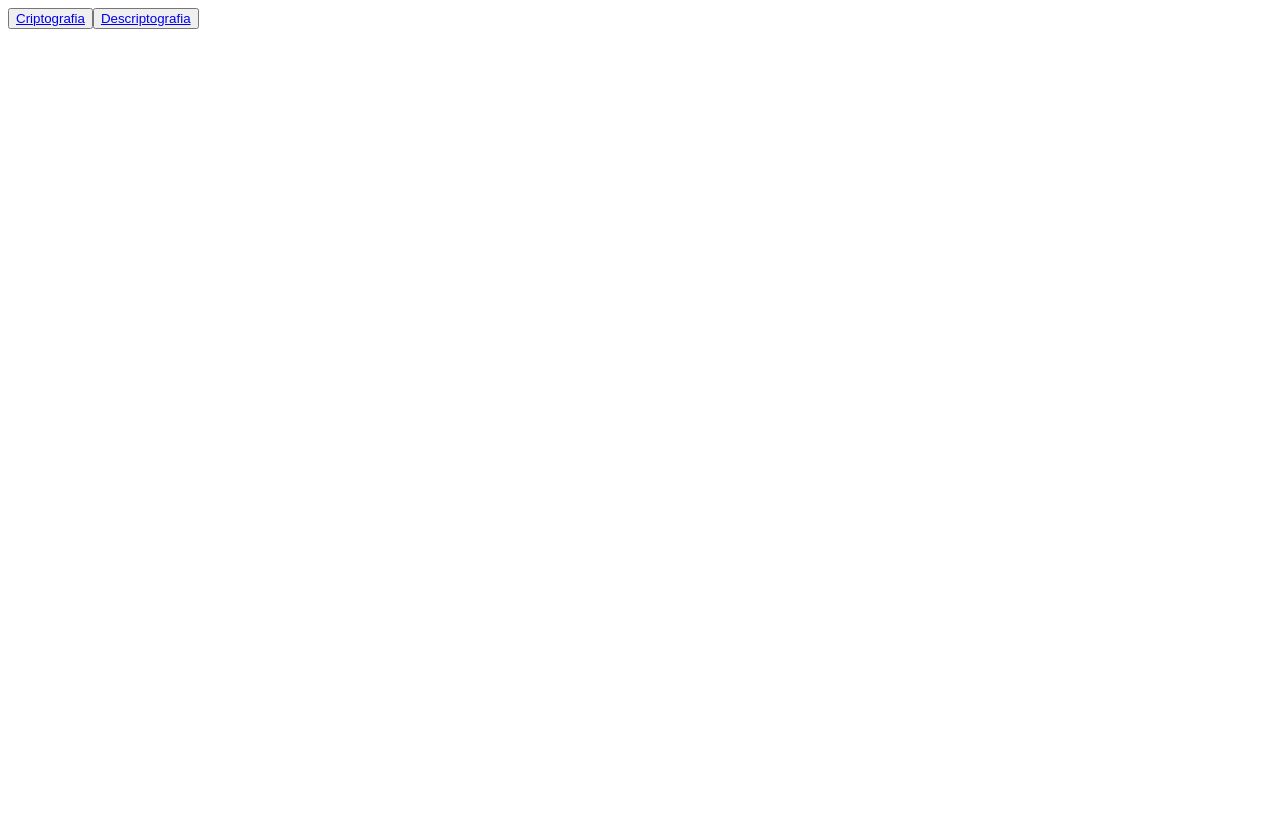
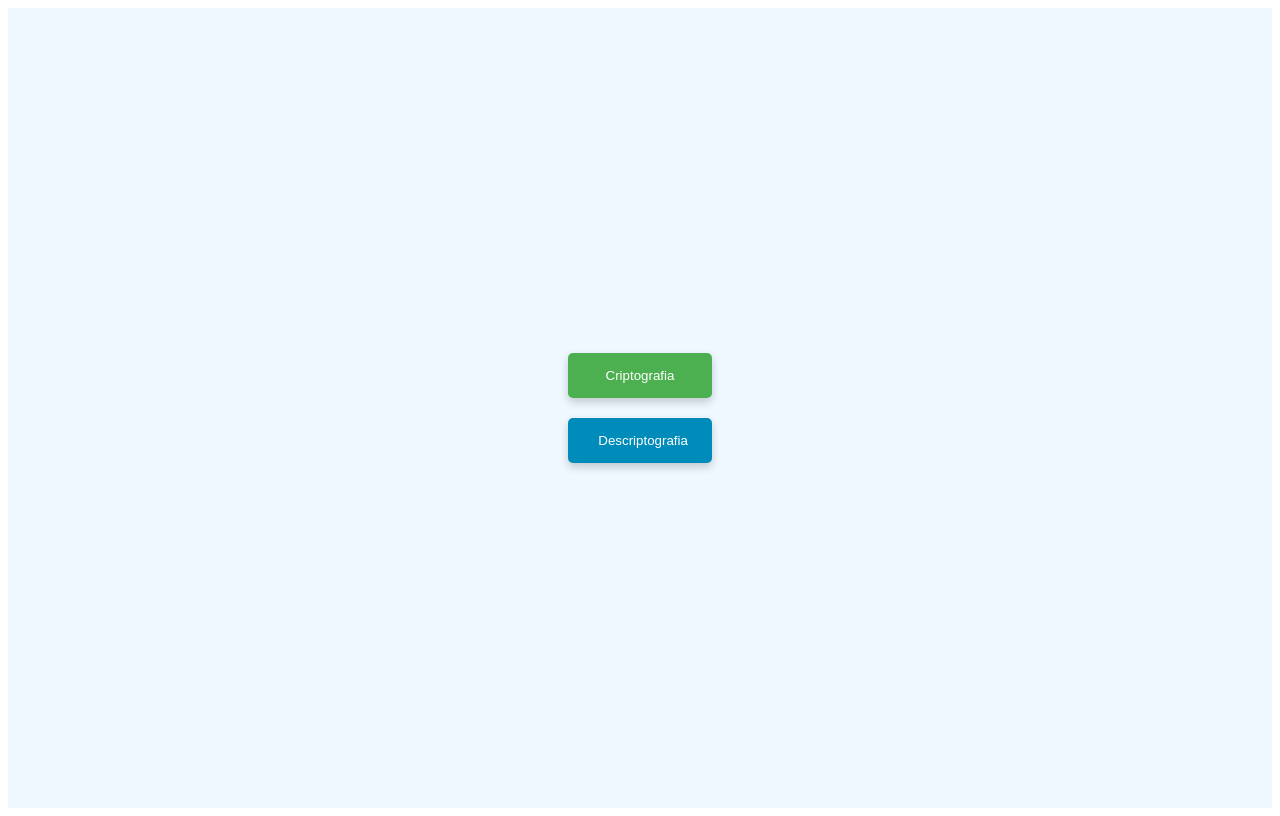
Before and after one commit to Romulomrs/Algoritmoss, a React (Vite) app in the folder Front Criptografia/projeto/: page / in a window 1280 px wide. Built offline with nearby package versions, Linux system fonts and the light colour scheme.

Commit message:
CSS das telas

```diff
--- a/Front Criptografia/projeto/src/Criptografia.jsx
+++ b/Front Criptografia/projeto/src/Criptografia.jsx
@@ -25,7 +25,8 @@ function Criptografia() {
     <div style={{
       display: 'flex',
       flexDirection: 'column',
-      height: '100%', // Centraliza verticalmente ocupando 100% da altura da viewport
+      height: '100%',
+      backgroundColor: '#f0f8ff' // Centraliza verticalmente ocupando 100% da altura da viewport
     }}>
       {/* Div para os botões no topo da página */}
       <div style={{ display: 'flex', alignItems: 'center' }}>
@@ -33,7 +34,7 @@ function Criptografia() {
           onClick={() => handleButtonClick(1)}
           style={{
             padding: '10px 20px',
-            marginLeft: '42%',
+            marginLeft: '37%',
             backgroundColor: 'red',
             color: 'white',
             border: 'none',
--- a/Front Criptografia/projeto/src/Descriptografia.jsx
+++ b/Front Criptografia/projeto/src/Descriptografia.jsx
@@ -25,7 +25,8 @@ function Descriptografia() {
     <div style={{
       display: 'flex',
       flexDirection: 'column',
-      height: '100%', // Centraliza verticalmente ocupando 100% da altura da viewport
+      height: '100%',
+      backgroundColor: '#f0f8ff' // Centraliza verticalmente ocupando 100% da altura da viewport
     }}>
       {/* Div para os botões no topo da página */}
       <div style={{ display: 'flex', alignItems: 'center' }}>
@@ -33,7 +34,7 @@ function Descriptografia() {
           onClick={() => handleButtonClick(1)}
           style={{
             padding: '10px 20px',
-            marginLeft: '42%',
+            marginLeft: '37%',
             backgroundColor: 'blue',
             border: 'none',
             borderRadius: '5px 0 0 5px',
--- a/Front Criptografia/projeto/src/TelaInicial.jsx
+++ b/Front Criptografia/projeto/src/TelaInicial.jsx
@@ -1,16 +1,54 @@
 import { Link } from 'react-router-dom';
-import React from 'react';
+import React, { useState } from 'react';
 
 function TelaInicial() {
+  const [hoveredButton, setHoveredButton] = useState(null);
+
   return (
-      <div>
-        <nav>
-          <button><Link to="/Criptografia">Criptografia</Link></button>
+    <div style={{ display: 'flex', justifyContent: 'center', alignItems: 'center', height: '100vh', backgroundColor: '#f0f8ff' }}>
+      <nav style={{ textAlign: 'center' }}>
+        <button
+          style={{
+            width:'45%',
+            margin: '10px',
+            padding: '15px 30px',
+            backgroundColor: hoveredButton === 'criptografia' ? '#45a049' : '#4CAF50',
+            color: 'white',
+            border: 'none',
+            borderRadius: '5px',
+            cursor: 'pointer',
+            boxShadow: '0 4px 8px rgba(0, 0, 0, 0.2)',
+            transition: 'background-color 0.3s, transform 0.3s',
+            transform: hoveredButton === 'criptografia' ? 'scale(1.05)' : 'scale(1)'
+          }}
+          onMouseEnter={() => setHoveredButton('criptografia')}
+          onMouseLeave={() => setHoveredButton(null)}
+        >
+          <Link to="/Criptografia" style={{ textDecoration: 'none', color: 'white' }}>Criptografia</Link>
+        </button>
 
-          <button><Link to="/Descriptografia">Descriptografia</Link></button>
-        </nav>
-      </div>
-    );
-  }
+        <button
+          style={{
+            width:'45%',
+            margin: '10px',
+            padding: '15px 30px',
+            backgroundColor: hoveredButton === 'descriptografia' ? '#007B9E' : '#008CBA',
+            color: 'white',
+            border: 'none',
+            borderRadius: '5px',
+            cursor: 'pointer',
+            boxShadow: '0 4px 8px rgba(0, 0, 0, 0.2)',
+            transition: 'background-color 0.3s, transform 0.3s',
+            transform: hoveredButton === 'descriptografia' ? 'scale(1.05)' : 'scale(1)'
+          }}
+          onMouseEnter={() => setHoveredButton('descriptografia')}
+          onMouseLeave={() => setHoveredButton(null)}
+        >
+          <Link to="/Descriptografia" style={{ textDecoration: 'none', color: 'white' }}>Descriptografia</Link>
+        </button>
+      </nav>
+    </div>
+  );
+}
 
 export default TelaInicial;
```
